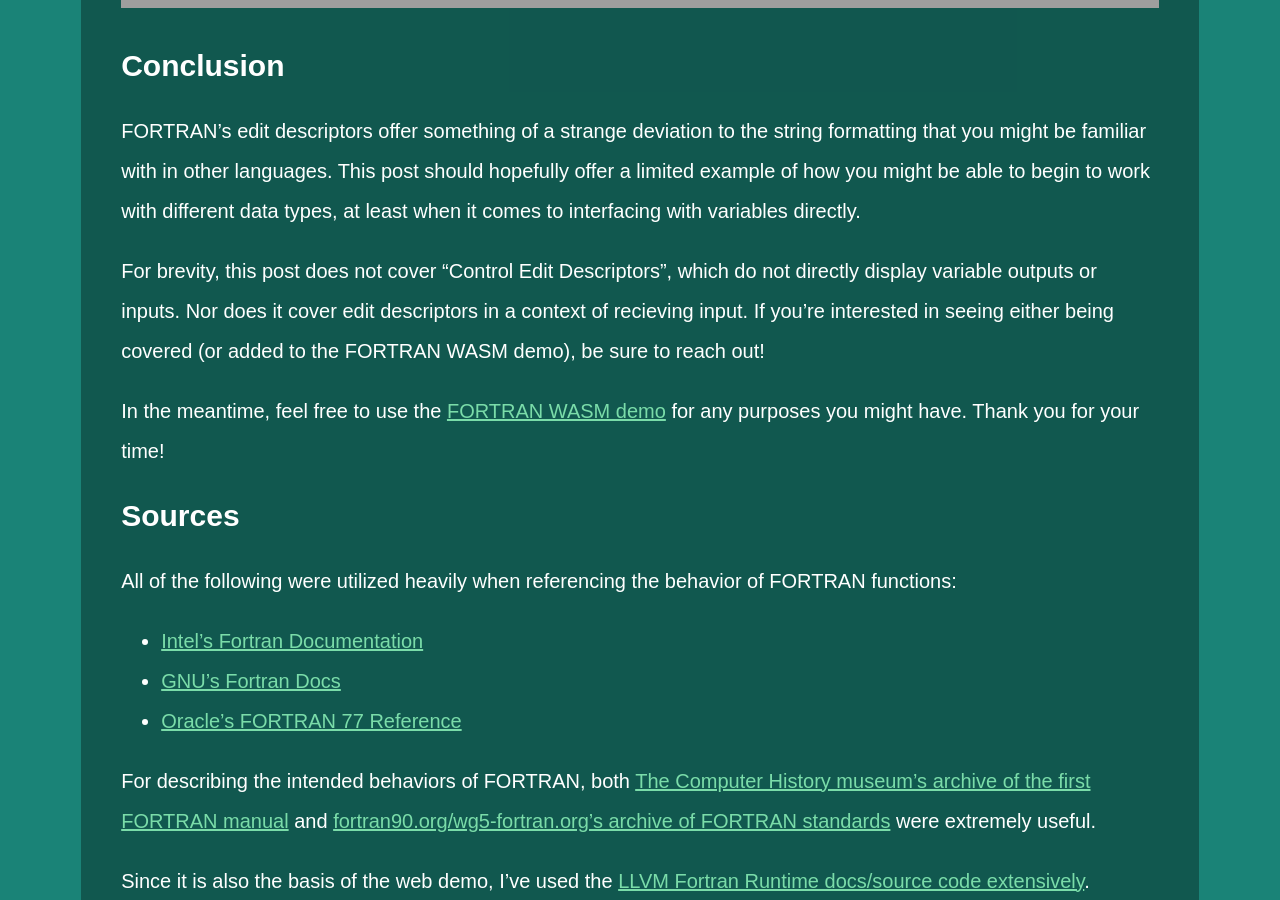
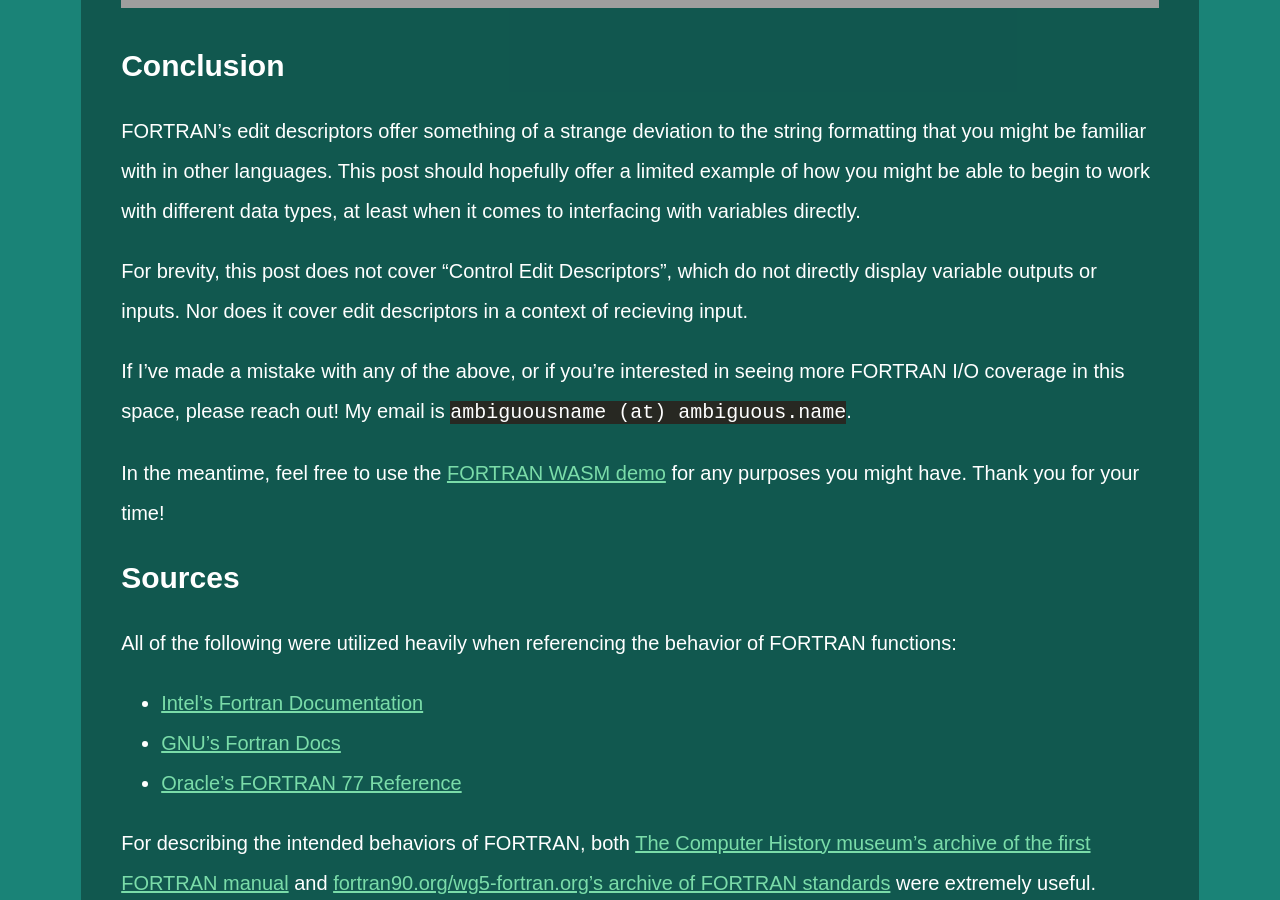
Before and after one commit to ambiguousname/ambiguousname.github.io, a Jekyll site: the page built from drafts/fortran_format.md, in a window 1280 px wide and 900 px high, scrolled down 10831 px. Built offline with Jekyll 4.4.1, drawn with Linux system fonts in a browser that asks for light colours.

Commit message:
Call to action

```diff
--- a/drafts/fortran_format.md
+++ b/drafts/fortran_format.md
@@ -284,7 +284,9 @@ Represents any variable in its hexadecimal form:
 
 FORTRAN's edit descriptors offer something of a strange deviation to the string formatting that you might be familiar with in other languages. This post should hopefully offer a limited example of how you might be able to begin to work with different data types, at least when it comes to interfacing with variables directly.
 
-For brevity, this post does not cover "Control Edit Descriptors", which do not directly display variable outputs or inputs. Nor does it cover edit descriptors in a context of recieving input. If you're interested in seeing either being covered (or added to the FORTRAN WASM demo), be sure to reach out!
+For brevity, this post does not cover "Control Edit Descriptors", which do not directly display variable outputs or inputs. Nor does it cover edit descriptors in a context of recieving input.
+
+If I've made a mistake with any of the above, or if you're interested in seeing more FORTRAN I/O coverage in this space, please reach out! My email is <code>ambiguousname (at) ambiguous.name</code>.
 
 In the meantime, feel free to use the [FORTRAN WASM demo](https://ambiguous.name/fortran-format-web-demo/) for any purposes you might have. Thank you for your time!
 
```
